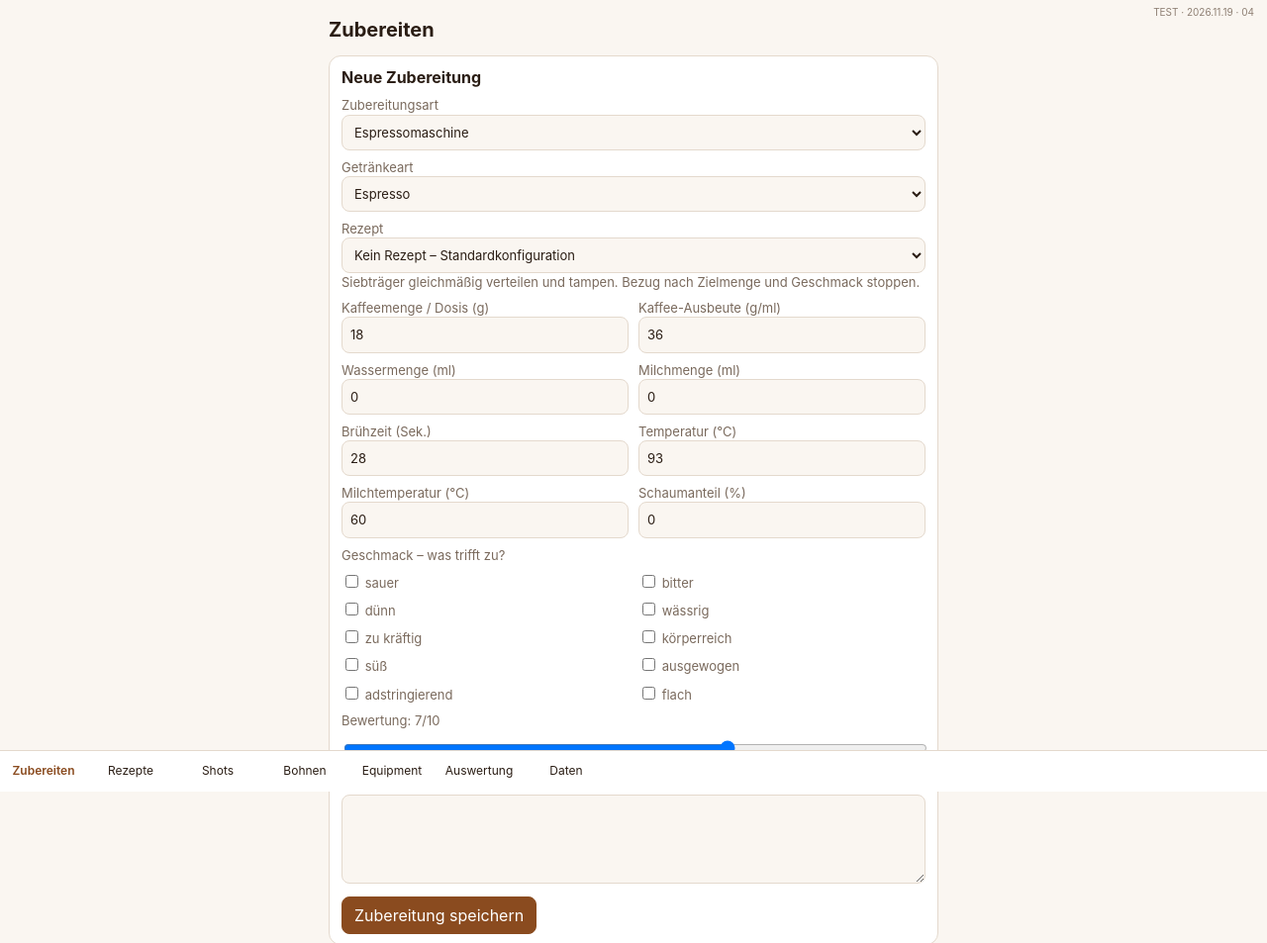
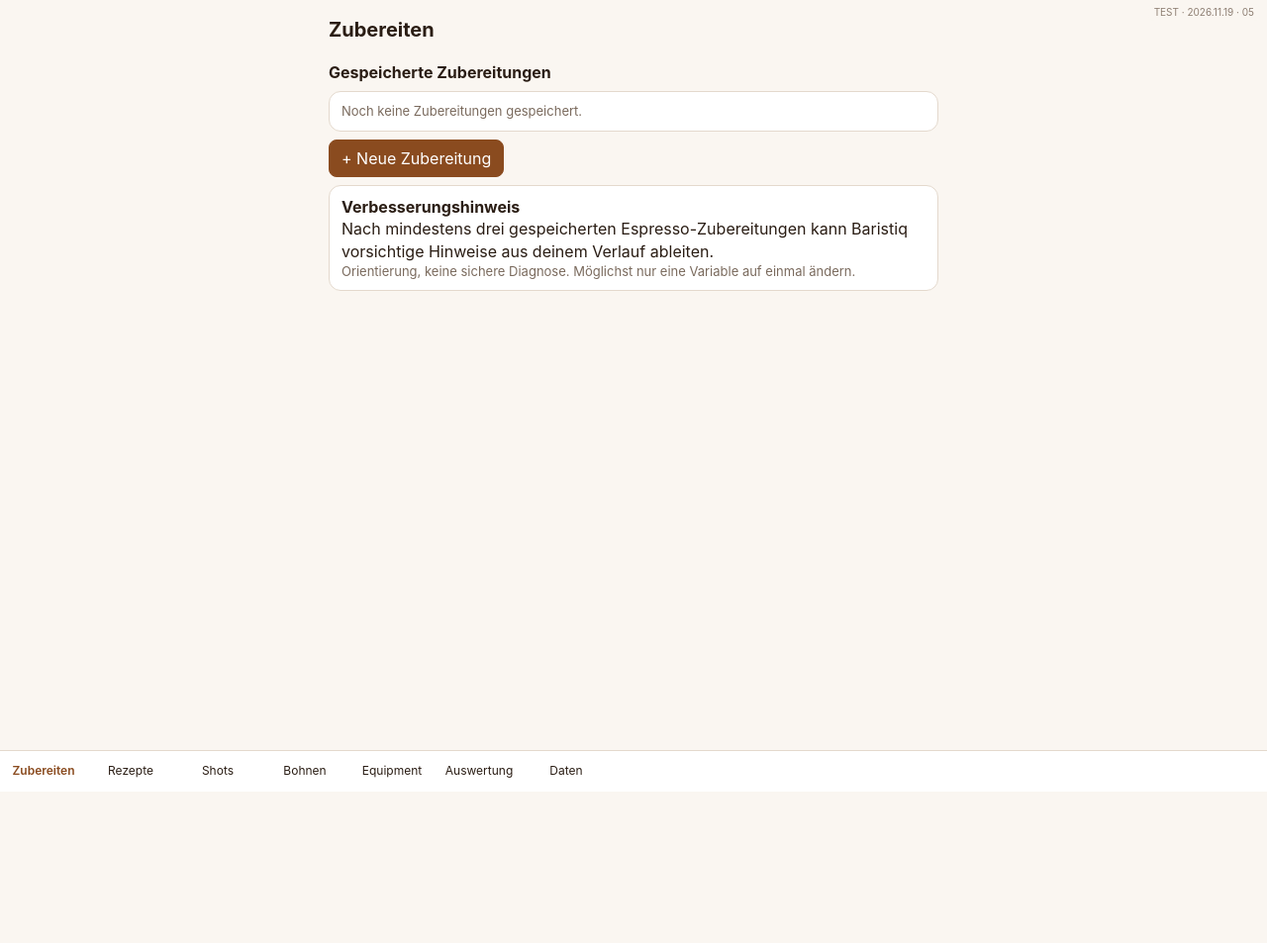
Before and after one commit to Sombrero-Joe/Baristiq-Test, a plain HTML site: page index.html in a window 1280 px wide. Shown: the top 953 px of the page at 99% size. After the commit the page ends 800 px from the top, so only its background shows below. Drawn offline with Linux system fonts and the light colour scheme.

Commit message:
Add preparation history overview and new preparation action

```diff
--- a/index.html
+++ b/index.html
@@ -28,7 +28,7 @@ nav button.on{color:var(--ac);font-weight:600}
 textarea{min-height:90px}
 #version{position:fixed;top:4px;right:7px;z-index:20;padding:2px 6px;border-radius:6px;background:var(--bg);color:var(--mut);font-size:10px;line-height:1.3;opacity:.85;pointer-events:none}
 </style></head><body><main id="app"></main><div id="ov" hidden></div>
-<div id="version">TEST · 2026.11.19 · 04</div><nav id="nav"></nav>
+<div id="version">TEST · 2026.11.19 · 05</div><nav id="nav"></nav>
 <script>
 const K='espresso-v1',EQ=['machines','portafilters','baskets','grinders','scales'];
 const T={
@@ -53,7 +53,7 @@ const find=(k,id)=>db[k].find(o=>o.id==id);
 const tl=o=>(o.tlist||'').split(/[;\s]+/).map(x=>parseFloat(x.replace(',','.'))).filter(x=>!isNaN(x));
 const hasR=o=>o.tmin!==''&&o.tmin!=null&&o.tmax!==''&&o.tmax!=null;
 const tinfo=o=>{const L=tl(o);return L.length?`<div class="m">Temperaturstufen: ${L.join(' / ')} °C</div>`:hasR(o)?`<div class="m">${nf(o.tmin)} bis ${nf(o.tmax)} °C in ${nf(o.tstep||1,2)}-°C-Schritten (${Math.floor((o.tmax-o.tmin)/(o.tstep||1))+1} Stufen)</div>`:''};
-let v='brew',edit=null,filt='',ftype='',delArm=null,xk='temp';
+let v='brew',edit=null,filt='',ftype='',delArm=null,xk='temp',prepNew=false;
 
 function nav(){document.getElementById('nav').innerHTML=[['brew','Zubereiten'],['rec','Rezepte'],['shots','Shots'],['beans','Bohnen'],['eq','Equipment'],['ana','Auswertung'],['data','Daten']].map(([a,b])=>`<button data-a="tab" data-v="${a}" class="${v==a?'on':''}">${b}</button>`).join('')}
 
@@ -181,18 +181,23 @@ function prepSuggestion(){
  return 'Ändere beim nächsten Versuch möglichst nur eine Variable und vergleiche die Bewertung.';
 }
 function brewView(){
+ if(!prepNew){
+  const list=db.preps.slice().reverse();
+  return '<h1>Zubereiten</h1><h2>Gespeicherte Zubereitungen</h2>'+
+   (list.length?list.map(p=>`<div class="c"><b>${esc(p.recipeName||p.drink||'Zubereitung')} · ${esc(p.method||'')}</b><div class="m">${esc(p.date||'')} · Bewertung ${p.rate??'–'}/10</div><div>${esc(p.dose??'–')} g Kaffee · ${esc(p.output??'–')} g/ml · ${esc(p.time??'–')} s · ${esc(p.temp??'–')} °C</div>${p.water?'<div>Wasser: '+esc(p.water)+' ml</div>':''}${p.milk?'<div>Milch: '+esc(p.milk)+' ml</div>':''}${p.taste?.length?'<div class="m">Geschmack: '+esc(p.taste.join(', '))+'</div>':''}${p.note?'<div>Notiz: '+esc(p.note)+'</div>':''}</div>`).join(''):'<div class="c m">Noch keine Zubereitungen gespeichert.</div>')+
+   '<div class="row"><button class="p" data-a="prepadd">+ Neue Zubereitung</button></div>'+
+   '<div class="c"><b>Verbesserungshinweis</b><div>'+esc(prepSuggestion())+'</div><div class="m">Orientierung, keine sichere Diagnose. Möglichst nur eine Variable auf einmal ändern.</div></div>';
+ }
  const dr=DRINKS;
- return '<h1>Zubereiten</h1><div class="c"><b>Neue Zubereitung</b><form id="pf">'+
+ return '<h1>Neue Zubereitung</h1><div class="row"><button data-a="preplist">Zurück zur Übersicht</button></div><div class="c"><form id="pf">'+
  '<label>Zubereitungsart<select name="method" id="pm">'+methodOptions()+'</select></label>'+
  '<label>Getränkeart<select name="drink" id="pd">'+dr.map(x=>'<option'+(x===methodConfig('Espressomaschine').drink?' selected':'')+'>'+x+'</option>').join('')+'</select></label>'+
- '<label>Rezept<select name="template" id="pt"><option value="standard">Kein Rezept – Standardkonfiguration</option>'+rec().filter(x=>x.method==='Espressomaschine').map(x=>'<option value="'+x.id+'">'+esc(x.name)+'</option>').join('')+'</select></label>'+
+ '<label>Rezept<select name="template" id="pt"><option value="standard">Kein Rezept – Standardkonfiguration</option></select></label>'+
  '<div class="m" id="phelp">Standardwerte sind ein anpassbarer Ausgangspunkt.</div><div class="g">'+
  [['dose','Kaffeemenge / Dosis (g)',18],['output','Kaffee-Ausbeute (g/ml)',36],['water','Wassermenge (ml)',0],['milk','Milchmenge (ml)',0],['time','Brühzeit (Sek.)',28],['temp','Temperatur (°C)',93],['mt','Milchtemperatur (°C)',60],['foam','Schaumanteil (%)',0]].map(x=>'<label>'+x[1]+'<input name="'+x[0]+'" type="number" step="any" value="'+x[2]+'"></label>').join('')+'</div>'+
  '<label>Geschmack – was trifft zu?</label><div class="g">'+['sauer','bitter','dünn','wässrig','zu kräftig','körperreich','süß','ausgewogen','adstringierend','flach'].map(x=>'<label><input type="checkbox" name="taste" value="'+x+'" style="width:auto"> '+x+'</label>').join('')+'</div>'+
  '<label>Bewertung: <span id="prate">7</span>/10<input name="rate" type="range" min="1" max="10" value="7"></label><label>Notizen<textarea name="note"></textarea></label>'+
- '<div class="row"><button class="p" type="submit">Zubereitung speichern</button></div></form></div>'+
- '<div class="c"><b>Verbesserungshinweis</b><div>'+esc(prepSuggestion())+'</div><div class="m">Orientierung, keine sichere Diagnose. Möglichst nur eine Variable auf einmal ändern.</div></div>'+
- '<h2>Letzte Zubereitungen</h2>'+(db.preps.length?db.preps.slice().reverse().slice(0,10).map(p=>'<div class="c"><b>'+esc(p.recipeName||p.drink)+' · '+esc(p.method)+'</b><div class="m">'+esc(p.date)+' · '+p.rate+'/10 · '+esc((p.taste||[]).join(', '))+'</div><div>'+p.dose+' g · '+p.output+' g/ml · '+p.time+' s</div>'+(p.note?'<div>'+esc(p.note)+'</div>':'')+'</div>').join(''):'<div class="m">Noch keine Zubereitungen dokumentiert.</div>');
+ '<div class="row"><button class="p" type="submit">Zubereitung speichern</button></div></form></div>';
 }
 
 const RP={
@@ -226,7 +231,7 @@ async function copyTxt(){const ic=document.getElementById('ic'),txt=JSON.stringi
 const fd=t=>t?new Date(t).toLocaleString('de-DE',{dateStyle:'short',timeStyle:'short'}):'unbekannt';
 const cnt=d=>`${(d.shots||[]).length} Shots, ${(d.beans||[]).length} Bohnen, ${(d.recipes||[]).length} Rezepte`;
 function render(){nav();const a=document.getElementById('app');
- if(v=='brew'){a.innerHTML=brewView();const pf=document.getElementById('pf');updatePrepTemplates(pf);applyPrepDefaults(pf)}
+ if(v=='brew'){a.innerHTML=brewView();const pf=document.getElementById('pf');if(pf){updatePrepTemplates(pf);applyPrepDefaults(pf)}}
  else if(v=='shots'){const l=db.shots.filter(s=>!ftype||(find('baskets',s.baskets)||{}).type==ftype).sort((x,y)=>(y.date+y.id).localeCompare(x.date+x.id));
   a.innerHTML=`<h1>Shots</h1><div class="row"><button class="p" data-a="tab" data-v="new">+ Neuer Shot</button></div><select id="ft"><option value="">Alle Shots</option>${[...new Set(db.baskets.map(b=>b.type).filter(Boolean))].map(t=>`<option${ftype==t?' selected':''}>${t}</option>`).join('')}</select>`+(l.length?l.map(shotCard).join(''):'<div class="c m">Noch keine Shots. Lege unter „Equipment“ und „Bohnen“ deine Ausstattung an und trage dann einen Shot ein.</div>')}
  else if(v=='new'){a.innerHTML=shotForm();tempUI();gridUI();calc();{const f=document.getElementById('sf'),b=find('beans',f.beans.value);if(!f.tratio.value&&b&&b.ratio)f.tratio.value=b.ratio;plan()}}
@@ -237,7 +242,8 @@ function render(){nav();const a=document.getElementById('app');
  else a.innerHTML='<h1>Bohnen</h1>'+entList('beans')}
 
 document.addEventListener('click',e=>{const b=e.target.closest('[data-a]');if(!b)return;const a=b.dataset.a,k=b.dataset.k,id=b.dataset.id;
- if(a=='tab'){const next=b.dataset.v;edit=null;delArm=null;document.getElementById('ov').hidden=true;v=next;render();window.scrollTo(0,0)}
+ if(a=='tab'){const next=b.dataset.v;edit=null;delArm=null;prepNew=false;document.getElementById('ov').hidden=true;v=next;render();window.scrollTo(0,0)}
+ else if(a=='prepadd'){prepNew=true;render();window.scrollTo(0,0)}else if(a=='preplist'){prepNew=false;render();window.scrollTo(0,0)}
  else if(a=='add')entForm(k);else if(a=='edit')entForm(k,id);
  else if(a=='radd')recForm();else if(a=='redit')recForm(id);
  else if(a=='rdel'){if(delArm==id){db.recipes=rec().filter(o=>o.id!=id);delArm=null;save()}else delArm=id;render()}
@@ -257,7 +263,7 @@ document.addEventListener('click',e=>{const b=e.target.closest('[data-a]');if(!b
 document.addEventListener('submit',e=>{e.preventDefault();const f=e.target,d=Object.fromEntries(new FormData(f));
  if(f.id=='ef'){const k=f.dataset.k,id=f.dataset.id;if(!d.name?.trim())return;const o=id?find(k,id):{id:uid()};Object.assign(o,d);
   T[k].f.forEach(([n,,t])=>{if(t=='number')o[n]=d[n]===''?'':parseFloat(d[n])});if(!id)db[k].push(o);save();document.getElementById('ov').hidden=true;render()}
-  else if(f.id=='pf'){const taste=[...f.querySelectorAll('input[name=taste]:checked')].map(x=>x.value);const chosen=d.template&&d.template!=='standard'?rec().find(r=>r.id===d.template):null;db.preps.push({...d,recipeId:chosen?.id||'',recipeName:chosen?.name||'',method:d.method,drink:d.drink,id:uid(),date:today(),taste,rate:+d.rate});save();v='brew';render()}
+  else if(f.id=='pf'){const taste=[...f.querySelectorAll('input[name=taste]:checked')].map(x=>x.value);const chosen=d.template&&d.template!=='standard'?rec().find(r=>r.id===d.template):null;db.preps.push({...d,recipeId:chosen?.id||'',recipeName:chosen?.name||'',method:d.method,drink:d.drink,id:uid(),date:today(),taste,rate:+d.rate});save();v='brew';prepNew=false;render()}
   else if(f.id=='rf'){if(!d.name?.trim()||!d.method)return;const L=rec(),id=f.dataset.id,o=id?L.find(x=>x.id==id):{id:uid()};Object.assign(o,d);o.method=d.method;['n','milk','mt','foam','water','cup'].forEach(k=>o[k]=d[k]===''?'':parseFloat(d[k]));const s=find('shots',o.base);o.snap=s?shl(s):'';if(!id)L.push(o);save();document.getElementById('ov').hidden=true;render()}
  else if(f.id=='sf'){const o=edit?find('shots',edit):{id:uid()};Object.assign(o,d);['dose','yield','time','temp','bar','tratio','tout','gmm'].forEach(n=>o[n]=d[n]===''?'':parseFloat(d[n]));
   o.rate=+d.rate;o.bal=+d.bal;o.snap={};[...EQ,'beans'].forEach(k=>{if(o[k])o.snap[k]=lbl(k,find(k,o[k]))});
```
